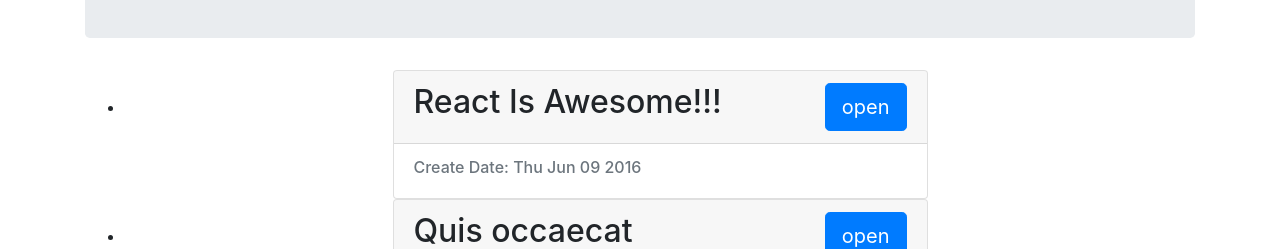
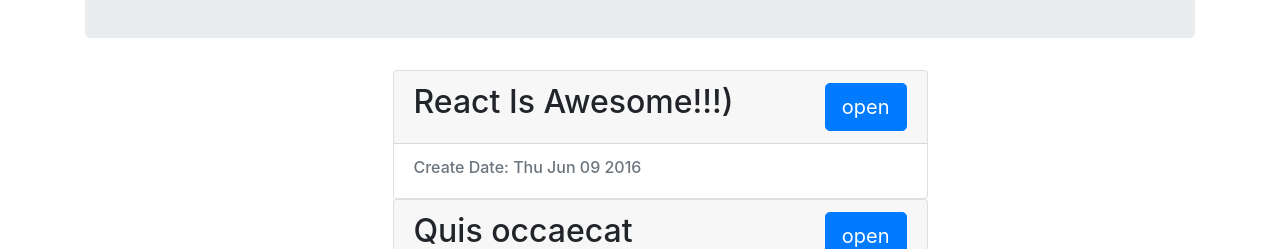
Before and after one commit to victorfog/screencast.react.js.ru, a React (Create React App) app: page / in a window 1280 px wide. Shown: the part 184-433 px from the top of the page. Built offline with nearby package versions, Linux system fonts and the light colour scheme.

Commit message:
Added Styles. after refactoring to write your own style to remove points

```diff
--- a/src/components/App.js
+++ b/src/components/App.js
@@ -1,6 +1,6 @@
 import React from 'react'
 import posts from '../fixtures'
-import PostList from "./PostList";
+import PostList from "./PostList"; //перенесен в папку с однименным названием (так как имя папки совпадает он автоматичеки найдет каталог и будет искать в нет index.js рефакторинг не требуется ( толоко пути импорта иногда )
 import 'bootstrap/dist/css/bootstrap.css' //подключение стилей
 
 function App() {
--- a/src/components/PostList.js
+++ b/src/components/PostList/index.js
@@ -1,9 +1,12 @@
 import React from 'react'
-import Article from "./Article";
+import Article from "../Article";
+import './style.css'
 
 export default function PostList({posts}) {// Вызывается в App и оттуда передается список постов
     const articlePostElements = posts.map(post =>
-        <li key = {post.id}><Article post={post}/></li>
+        <li key = {post.id} className="post-list_li">
+            <Article post={post}/>
+        </li>
     )
     return (
         <ul>
--- /dev/null
+++ b/src/components/PostList/style.css
@@ -0,0 +1,3 @@
+.post-list_li {
+    list-style: none;
+}
--- a/src/fixtures.js
+++ b/src/fixtures.js
@@ -2,7 +2,7 @@
     {
         "id": "56c782f18990ecf954f6e027",
         "date": "2016-06-09T15:03:23.000Z",
-        "title": "React Is Awesome!!!",
+        "title": "React Is Awesome!!!)",
         "text": "React makes it painless to create interactive UIs. Design simple views for each state in your application, and React will efficiently update and render just the right components when your data changes. \n We don't make assumptions about the rest of your technology stack, so you can develop new features in React without rewriting existing code. Build encapsulated components that manage their own state, then compose them to make complex UIs. Since component logic is written in JavaScript instead of templates, you can easily pass rich data through your app and keep state out of the DOM.",
         "comments": [
             {
```
